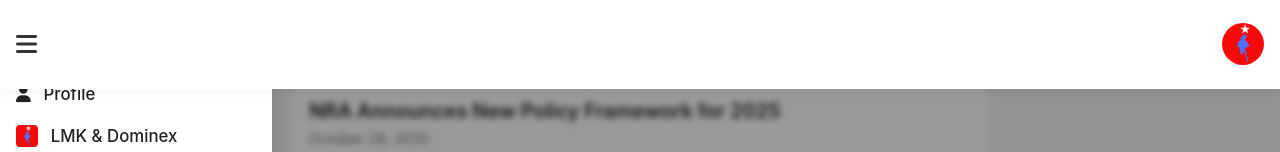
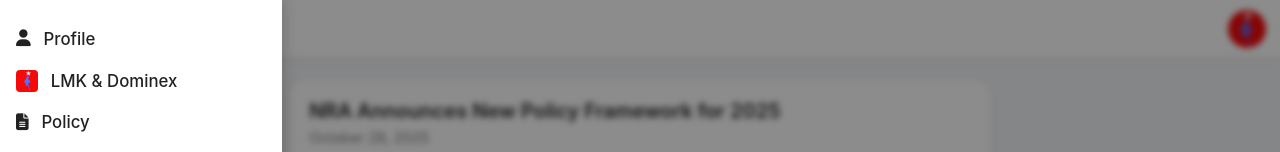
Before and after one commit to developerdominex/NRA, a plain HTML site: page home.html in a window 1280 px wide. Both pictures are taken after a click on the icon 26 px from the left and 44 px from the top of the page. Shown: the top 152 px of the page. Drawn offline with Linux system fonts and the light colour scheme.

Commit message:
Update home.html

```diff
--- a/home.html
+++ b/home.html
@@ -14,24 +14,21 @@
     overflow-x: hidden;
   }
 
-/* ---------- Header ---------- */
+  /* HEADER - compact clean design */
   header {
     display: flex;
     align-items: center;
     justify-content: space-between;
-  padding: 0.9rem 1rem;
-  background: #fff;
-  box-shadow: 0 2px 10px rgba(0, 0, 0, 0.05);
-  position: fixed;
+    padding: 0.6rem 0.9rem;
+    background: #ffffff;
+    box-shadow: 0 2px 8px rgba(0, 0, 0, 0.05);
+    position: sticky;
     top: 0;
-  left: 0;
-  right: 0;
-  z-index: 50;
-  height: 60px;
+    z-index: 10;
   }
 
   .menu-btn {
-  font-size: 1.5rem;
+    font-size: 1.4rem;
     cursor: pointer;
     color: #333;
     transition: transform 0.2s ease;
@@ -42,8 +39,8 @@
   }
 
   .right-logo {
-  width: 42px;
-  height: 42px;
+    width: 38px;
+    height: 38px;
     border-radius: 50%;
     object-fit: cover;
     transition: transform 0.3s ease;
@@ -53,19 +50,19 @@
     transform: rotate(5deg) scale(1.05);
   }
 
-/* ---------- Sidebar Overlay ---------- */
+  /* SIDEBAR + OVERLAY */
   .sidebar-overlay {
     position: fixed;
     top: 0;
     left: 0;
     width: 100vw;
     height: 100vh;
-  background: rgba(0, 0, 0, 0.4);
+    background: rgba(0, 0, 0, 0.45);
     backdrop-filter: blur(3px);
     opacity: 0;
     pointer-events: none;
     transition: opacity 0.3s ease;
-  z-index: 40;
+    z-index: 98;
   }
 
   .sidebar-overlay.active {
@@ -73,36 +70,24 @@
     pointer-events: all;
   }
 
-/* ---------- Sidebar ---------- */
   .sidebar {
     position: fixed;
-  top: 60px; /* Below header */
+    top: 0;
     left: -260px;
-  width: 240px;
-  height: calc(100vh - 60px);
-  background: #fff;
-  box-shadow: 3px 0 12px rgba(0, 0, 0, 0.1);
-  padding: 1.5rem 1rem;
+    width: 250px;
+    height: 100vh;
+    background: #ffffff;
+    box-shadow: 3px 0 12px rgba(0, 0, 0, 0.15);
+    padding: 1.8rem 1rem;
     display: flex;
     flex-direction: column;
     gap: 1.3rem;
     transition: left 0.3s ease;
-  z-index: 45;
-  overflow-y: auto;
-  scrollbar-width: thin;
-  scrollbar-color: #ccc transparent;
+    z-index: 99; /* above header */
   }
 
   .sidebar.active {
     left: 0;
-}
-
-.sidebar::-webkit-scrollbar {
-  width: 6px;
-}
-.sidebar::-webkit-scrollbar-thumb {
-  background-color: #ccc;
-  border-radius: 4px;
   }
 
   .sidebar a {
@@ -118,7 +103,7 @@
 
   .sidebar a:hover {
     color: #007bff;
-  transform: translateX(5px);
+    transform: translateX(6px);
   }
 
   .sidebar img {
@@ -128,10 +113,10 @@
     object-fit: cover;
   }
 
-/* ---------- Main Section ---------- */
+  /* MAIN CONTENT */
   main {
     max-width: 700px;
-  margin: 5rem auto 1.5rem; /* Push below header */
+    margin: 1.4rem auto;
     padding: 0 1rem;
   }
 
@@ -182,7 +167,7 @@
     margin-bottom: 1rem;
   }
 
-/* ---------- Profile Dialog ---------- */
+  /* PROFILE DIALOG */
   .profile-dialog {
     position: fixed;
     top: 50%;
@@ -197,7 +182,7 @@
     opacity: 0;
     pointer-events: none;
     transition: all 0.3s ease;
-  z-index: 60;
+    z-index: 100;
   }
 
   .profile-dialog.active {
@@ -248,14 +233,17 @@
     background: #005fcc;
   }
 
-/* ---------- Responsive ---------- */
   @media (max-width: 480px) {
     .news-title {
       font-size: 1.1rem;
     }
+
+    .sidebar {
+      width: 80%;
     }
+  }
+</style>
 
-  </style>
 </head>
 <body>
   <header>
```
Lines whose indentation alone changed are shown as unchanged.
